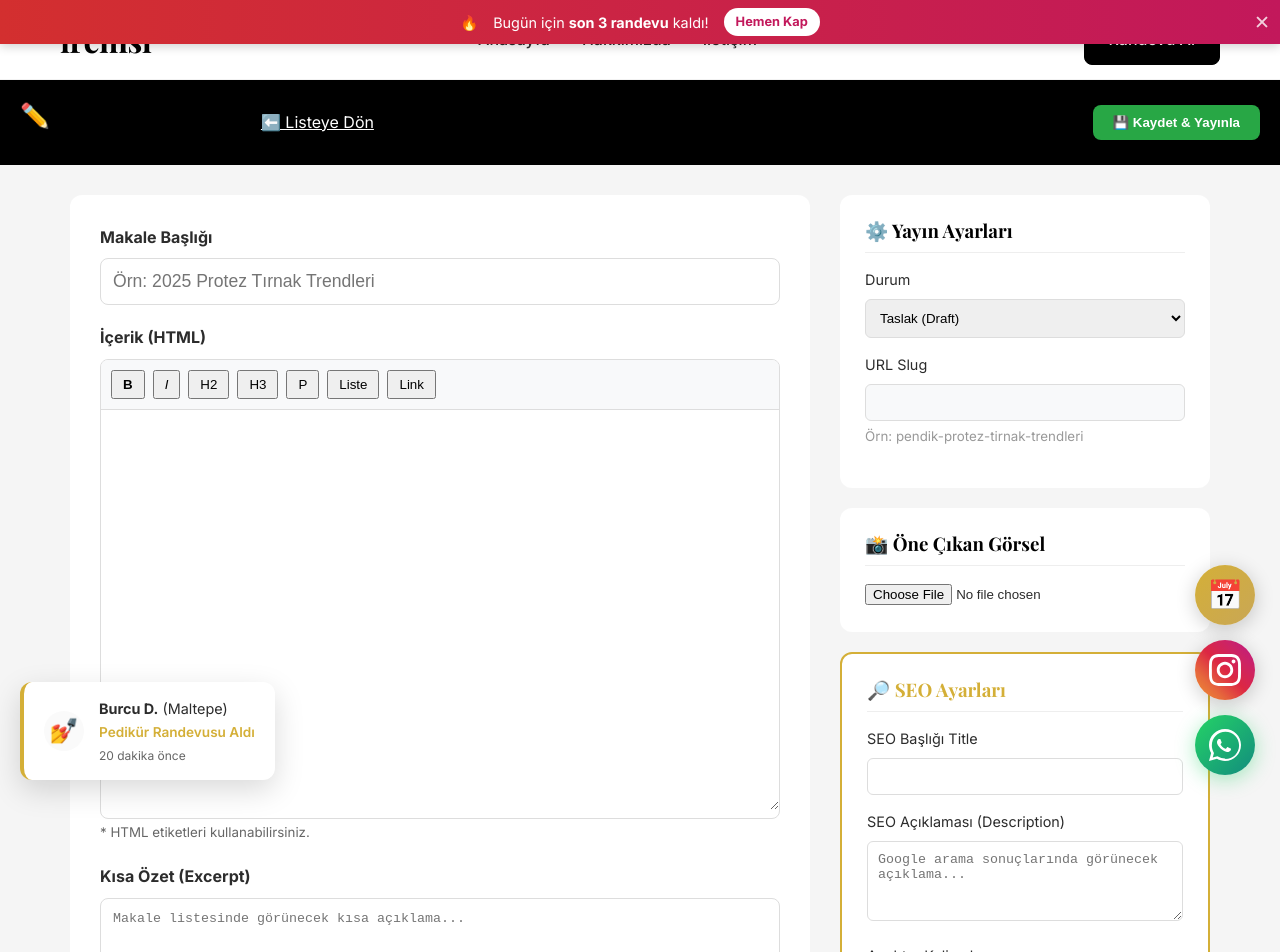
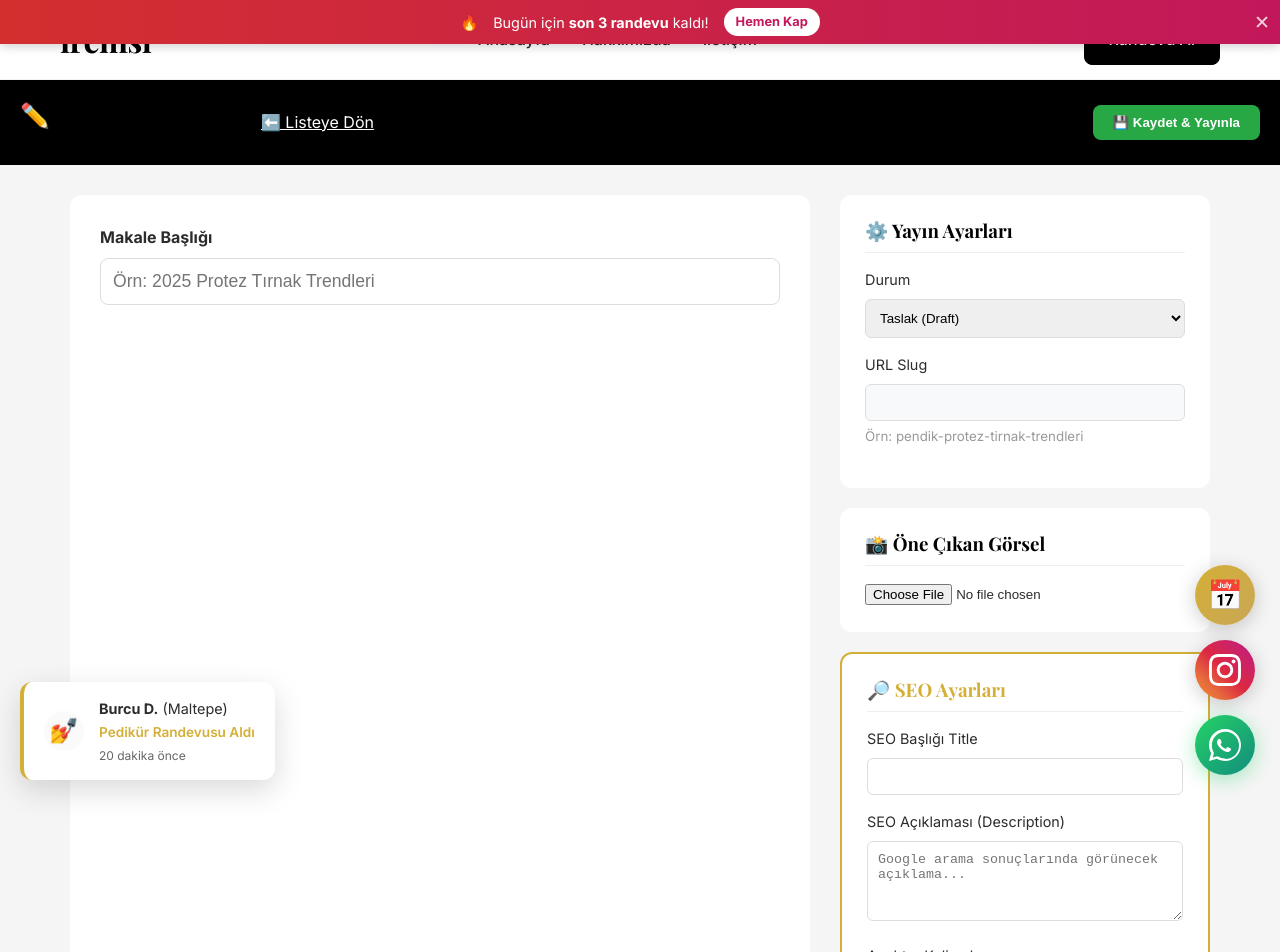
Before and after one commit to empower-agency/iremsi, a Next.js app: page /admin/blog/edit/1 in a window 1280 px wide. Shown: the top 952 px of the page. Built offline with nearby package versions, Linux system fonts and the light colour scheme; no server answers; a web font is replaced by a local one.

Commit message:
Feat: Replace custom editor with TinyMCE for rich text formatting

```diff
--- a/package.json
+++ b/package.json
@@ -12,7 +12,8 @@
     "next": "16.0.7",
     "react": "19.2.0",
     "react-dom": "19.2.0",
-    "uuid": "^9.0.1"
+    "uuid": "^9.0.1",
+    "@tinymce/tinymce-react": "^5.0.0"
   },
   "devDependencies": {
     "eslint": "^9",
--- a/src/app/admin/blog/edit/[slug]/page.js
+++ b/src/app/admin/blog/edit/[slug]/page.js
@@ -4,7 +4,7 @@ import { useEffect, useState } from 'react';
 import { useRouter } from 'next/navigation';
 import Link from 'next/link';
 import styles from '../../../admin.module.css';
-// ReactQuill removed due to React 19 incompatibility
+import { Editor } from '@tinymce/tinymce-react';
 
 export default function BlogEditor({ params }) {
     const [loading, setLoading] = useState(true);
@@ -182,54 +182,6 @@ export default function BlogEditor({ params }) {
                             placeholder="Örn: 2025 Protez Tırnak Trendleri"
                         />
                     </div>
-
-                    <div style={{ marginBottom: '20px' }}>
-                        <label style={{ display: 'block', marginBottom: '8px', fontWeight: 'bold' }}>İçerik (HTML)</label>
-                        <div style={{ border: '1px solid #ddd', borderRadius: '8px', overflow: 'hidden' }}>
-                            {/* Toolbar */}
-                            <div style={{ background: '#f8f9fa', padding: '10px', borderBottom: '1px solid #ddd', display: 'flex', gap: '8px', flexWrap: 'wrap' }}>
-                                <button type="button" onClick={() => insertTag('<b>', '</b>')} style={{ fontWeight: 'bold', padding: '5px 10px' }}>B</button>
-                                <button type="button" onClick={() => insertTag('<i>', '</i>')} style={{ fontStyle: 'italic', padding: '5px 10px' }}>I</button>
-                                <button type="button" onClick={() => insertTag('<h2>', '</h2>')} style={{ padding: '5px 10px' }}>H2</button>
-                                <button type="button" onClick={() => insertTag('<h3>', '</h3>')} style={{ padding: '5px 10px' }}>H3</button>
-                                <button type="button" onClick={() => insertTag('<p>', '</p>')} style={{ padding: '5px 10px' }}>P</button>
-                                <button type="button" onClick={() => insertTag('<ul>\n<li>', '</li>\n</ul>')} style={{ padding: '5px 10px' }}>Liste</button>
-                                <button type="button" onClick={() => {
-                                    const url = prompt('Link adresi:');
-                                    if (url) insertTag(`<a href="${url}">`, '</a>');
-                                }} style={{ padding: '5px 10px' }}>Link</button>
-                            </div>
-
-                            <textarea
-                                id="contentEditor"
-                                name="content"
-                                value={formData.content}
-                                onChange={(e) => handleContentChange(e.target.value)}
-                                style={{
-                                    width: '100%',
-                                    height: '400px',
-                                    padding: '15px',
-                                    border: 'none',
-                                    resize: 'vertical',
-                                    fontFamily: 'monospace',
-                                    fontSize: '14px',
-                                    lineHeight: '1.5'
-                                }}
-                            />
-                        </div>
-                        <small style={{ color: '#666' }}>* HTML etiketleri kullanabilirsiniz.</small>
-                    </div>
-
-                    <div style={{ marginBottom: '20px' }}>
-                        <label style={{ display: 'block', marginBottom: '8px', fontWeight: 'bold' }}>Kısa Özet (Excerpt)</label>
-                        <textarea
-                            name="excerpt"
-                            value={formData.excerpt}
-                            onChange={handleChange}
-                            style={{ width: '100%', padding: '12px', borderRadius: '8px', border: '1px solid #ddd', minHeight: '80px' }}
-                            placeholder="Makale listesinde görünecek kısa açıklama..."
-                        />
-                    </div>
                 </div>
 
                 {/* Sağ Kolon: Ayarlar & SEO */}
```
